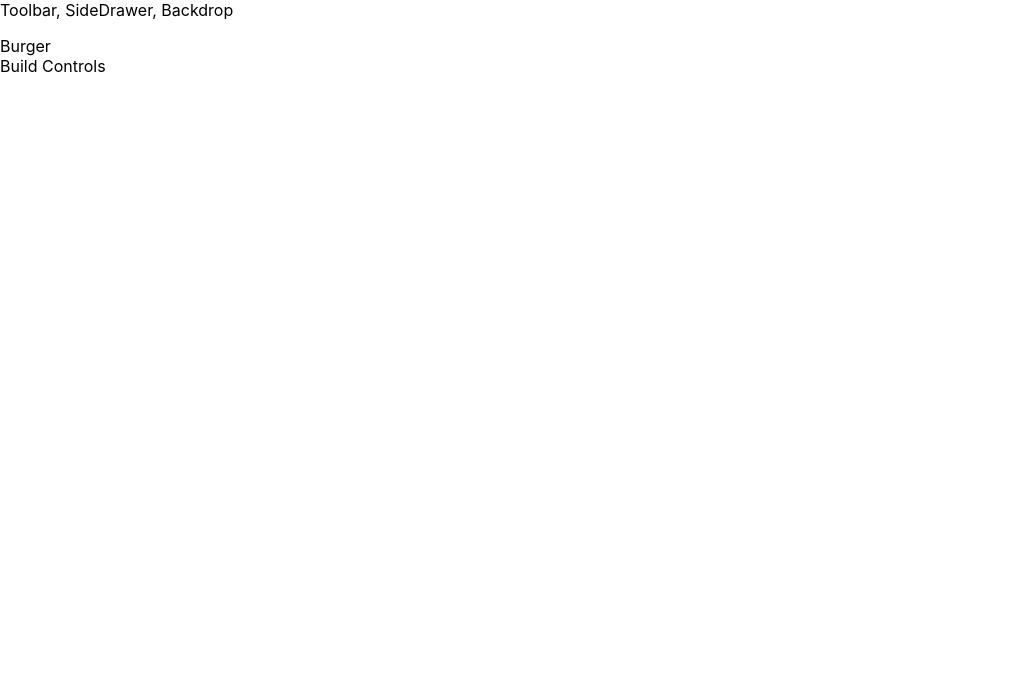
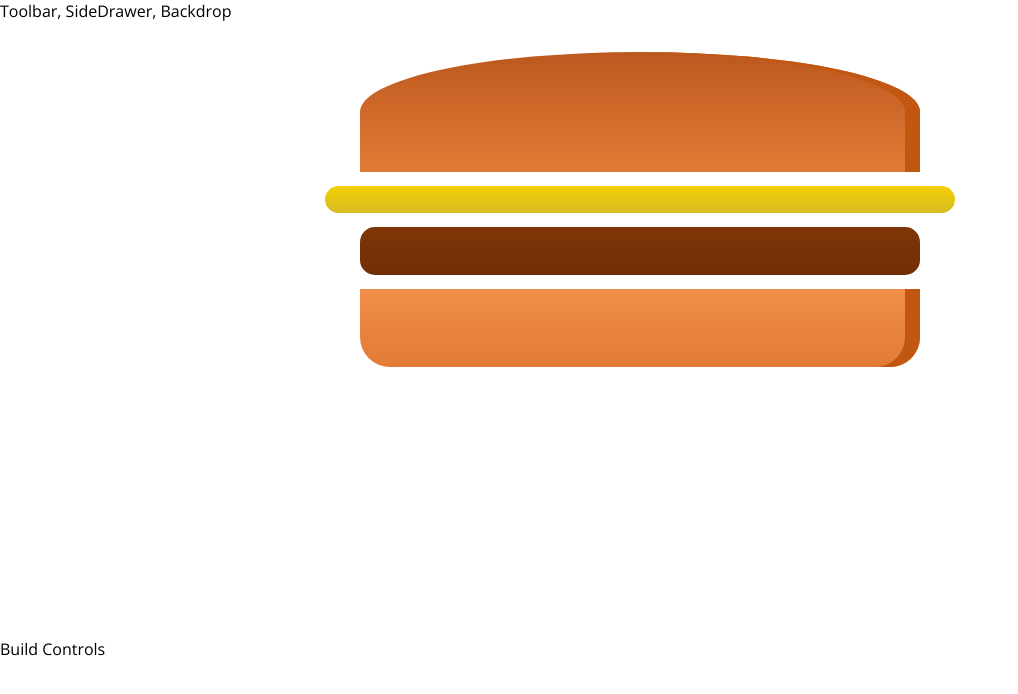
Before and after one commit to Weisbergbsf/my-burger-app, a React (Create React App) app: page / in a window 1280 px wide. Shown: the top 694 px of the page, without its empty margins (0-1018 px from the left). Built offline with nearby package versions, Linux system fonts and the light colour scheme.

Commit message:
Stylized Burger component

```diff
--- a/public/index.html
+++ b/public/index.html
@@ -19,6 +19,7 @@
       work correctly both with client-side routing and a non-root public URL.
       Learn how to configure a non-root public URL by running `npm run build`.
     -->
+    <link href="https://fonts.googleapis.com/css?family=Open+Sans:400,700" rel="stylesheet">
     <title>My Burger</title>
   </head>
   <body>
--- /dev/null
+++ b/src/components/Burger/Burger.css
@@ -0,0 +1,30 @@
+.Burger {
+    width: 100%;
+    margin: auto;
+    height: 250px;
+    overflow: scroll;
+    text-align: center;
+    font-weight: bold;
+    font-size: 1.2rem;
+}
+
+@media (min-width: 500px) and (min-height: 400px) {
+    .Burger {
+        width: 350px;
+        height: 300px;
+    }
+}
+
+@media (min-width: 500px) and (min-height: 401px) {
+    .Burger {
+        width: 450px;
+        height: 400px;
+    }
+}
+
+@media (min-width: 1000px) and (min-height: 700px) {
+    .Burger {
+        width: 700px;
+        height: 600px;
+    }
+}
--- a/src/components/Burger/Burger.js
+++ b/src/components/Burger/Burger.js
@@ -0,0 +1,17 @@
+import React from 'react';
+
+import BurgerIngredient from './BurgerIngredient/BurgerIngredient'
+import './Burger.css'
+
+const burger = (props) => {
+    return(
+        <div className="Burger">
+            <BurgerIngredient type="bread-top"/>
+            <BurgerIngredient type="cheese"/>
+            <BurgerIngredient type="meat"/>
+            <BurgerIngredient type="bread-bottom"/>
+        </div>
+    );
+};
+
+export default burger;
--- a/src/components/Burger/BurgerIngredient/BurgerIngredient.js
+++ b/src/components/Burger/BurgerIngredient/BurgerIngredient.js
@@ -1,4 +1,6 @@
 import React, { Component } from 'react';
+
+import './BurgerIngredient.css'
 import PropTypes from 'prop-types';
 
 class BurgerIngredient extends Component {
--- a/src/containers/BurgerBuilder/BurgerBuilder.js
+++ b/src/containers/BurgerBuilder/BurgerBuilder.js
@@ -1,11 +1,13 @@
 import React, { Component } from 'react';
-import Aux from '../../hoc/Aux'
+
+import Aux from '../../hoc/Aux';
+import Burger from '../../components/Burger/Burger';
 
 class BurgerBuilder extends Component {
     render() {
         return (
             <Aux>
-                <div>Burger</div>
+                <Burger />
                 <div>Build Controls</div>
             </Aux>
         );
--- a/src/index.css
+++ b/src/index.css
@@ -1,14 +1,5 @@
 body {
   margin: 0;
   padding: 0;
-  font-family: -apple-system, BlinkMacSystemFont, "Segoe UI", "Roboto", "Oxygen",
-    "Ubuntu", "Cantarell", "Fira Sans", "Droid Sans", "Helvetica Neue",
-    sans-serif;
-  -webkit-font-smoothing: antialiased;
-  -moz-osx-font-smoothing: grayscale;
+  font-family: "Open Sans", sans-serif;
 }
-
-code {
-  font-family: source-code-pro, Menlo, Monaco, Consolas, "Courier New",
-    monospace;
-}
```
